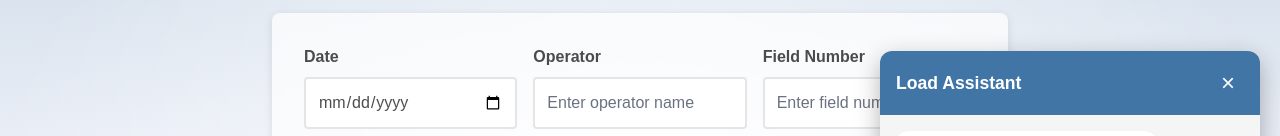
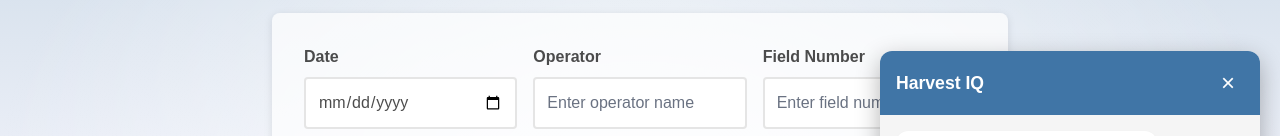
Before and after one commit to heidemanndesigns/GrainCalculator1, a SvelteKit app in the folder graincalculator/: page /grain-calculator in a window 1280 px wide. Both pictures are taken after a click on the button "Open chatbot". Shown: the part 229-365 px from the top of the page. Built offline with nearby package versions, Linux system fonts and the light colour scheme.

Commit message:
Update chatbot header title from "Load Assistant" to "Harvest IQ" for improved branding and user recognition.

```diff
--- a/graincalculator/src/routes/grain-calculator/+page.svelte
+++ b/graincalculator/src/routes/grain-calculator/+page.svelte
@@ -341,7 +341,7 @@
 	{#if chatbotOpen}
 		<div class="chatbot-window">
 			<div class="chatbot-header">
-				<h3>Load Assistant</h3>
+				<h3>Harvest IQ</h3>
 				<button class="chatbot-close" onclick={toggleChatbot}>×</button>
 			</div>
 			<div class="chatbot-messages">
```
